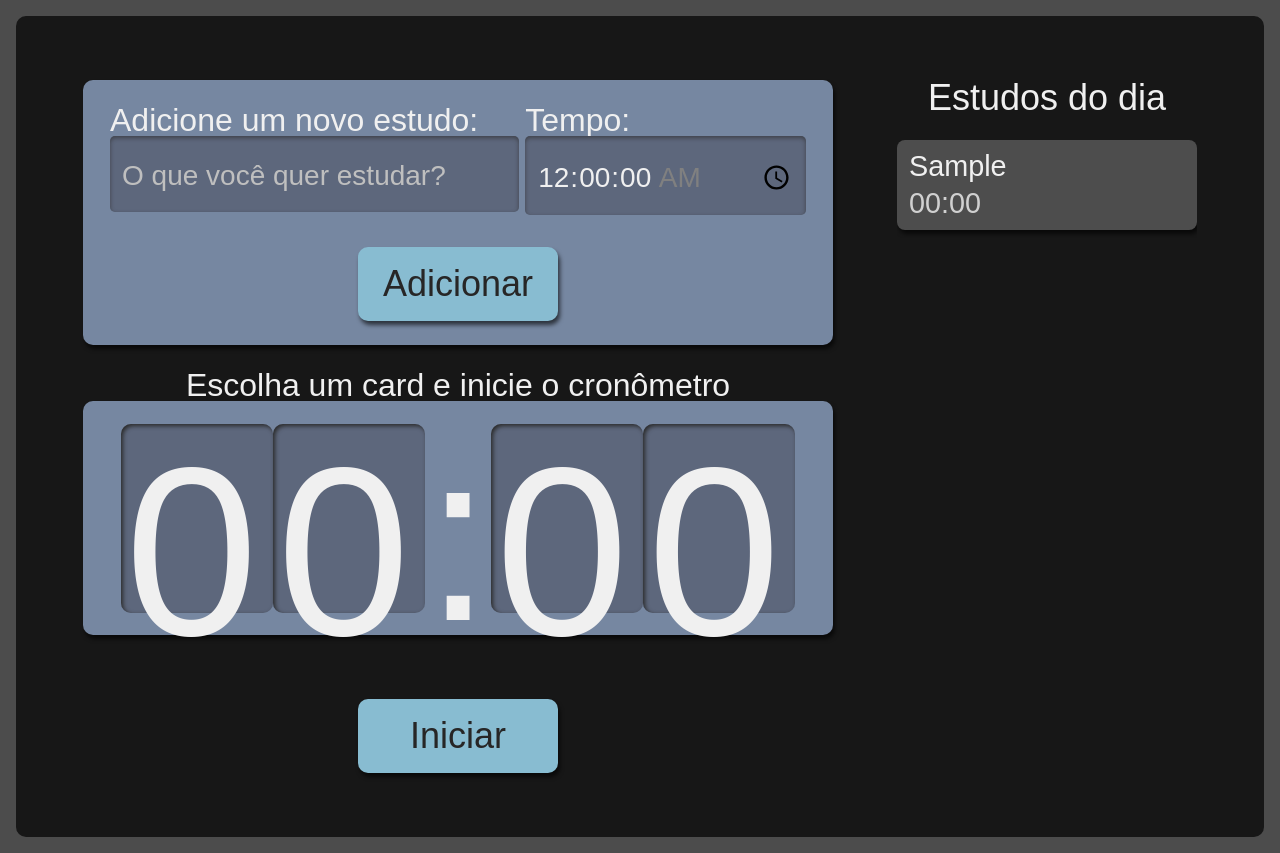
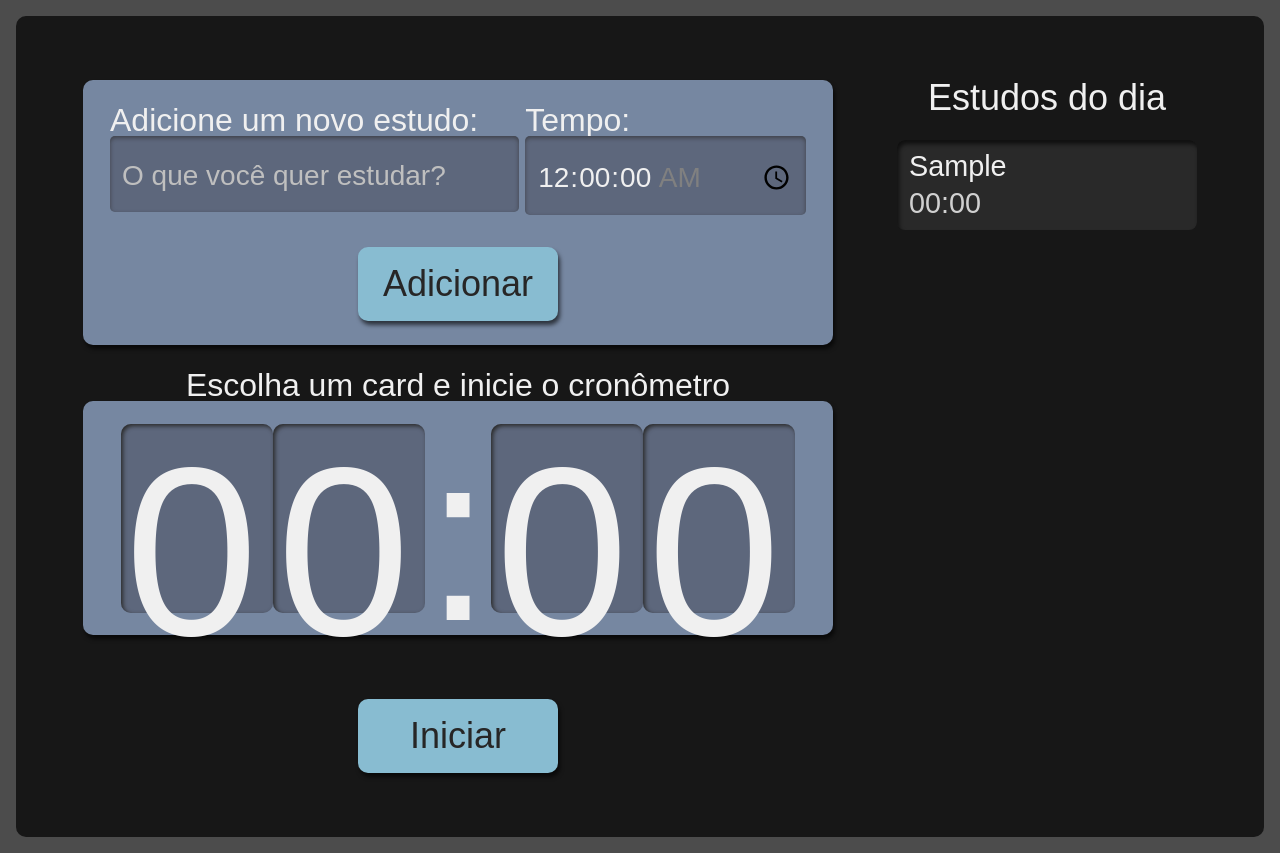
Before and after one commit to VeviciSoftware/AluraStudies, a React (Create React App) app: page / in a window 1280 px wide. Both pictures are taken after typing "Sample" into the empty fields and a click on the button "Adicionar". Built offline with nearby package versions, Linux system fonts and the light colour scheme.

Commit message:
:sparkles: feat: adição de tarefas e contador funcionando corretamente

```diff
--- /dev/null
+++ b/src/common/utils/date.ts
@@ -0,0 +1,8 @@
+export function tempoParaSegundos(tempo: string) {
+  const [horas = '0', minutos = '0', segundos = '0'] = tempo.split(':');
+
+  const horasEmSegundos = Number(horas) * 3600;
+  const minutosEmSegundos = Number(minutos) * 60;
+  return horasEmSegundos + minutosEmSegundos + Number(segundos);
+
+}
--- a/src/components/Button/index.tsx
+++ b/src/components/Button/index.tsx
@@ -3,12 +3,13 @@ import style from "./Botao.module.scss";
 
 class Botao extends React.Component<{
     type?: "button" | "submit" | "reset" | undefined
+    onClick?: () => void
     children: React.ReactNode
   }> {
   render() {
-    const { type = "button" } = this.props;
+    const { type = "button", onClick } = this.props;
     return (
-        <button type={type} className= {style.botao}>
+        <button onClick={onClick} type={type} className= {style.botao}>
           {this.props.children}
         </button>
     )
--- a/src/components/Cronometro/Relogio/index.tsx
+++ b/src/components/Cronometro/Relogio/index.tsx
@@ -1,13 +1,23 @@
 import style from "./Relogio.module.scss";
 
-export default function Relogio(){
+interface Props {
+    tempo: number | undefined
+}
+
+export default function Relogio({ tempo = 0}: Props){
+    const minutos = Math.floor(tempo / 60);
+    const segundos = tempo % 60;
+    const [minutosDezena, minutoUnidade] = String(minutos).padStart(2, '0');
+    const [segundosDezena, segundoUnidade] = String(segundos).padStart(2, '0');
+
+
     return (
         <>
-            <span className={style.relogioNumero}>0</span>
-            <span className={style.relogioNumero}>0</span>
+            <span className={style.relogioNumero}>{minutosDezena}</span>
+            <span className={style.relogioNumero}>{minutoUnidade}</span>
             <span className={style.relogioDivisao}>:</span>
-            <span className={style.relogioNumero}>0</span>
-            <span className={style.relogioNumero}>0</span>
+            <span className={style.relogioNumero}>{segundosDezena}</span>
+            <span className={style.relogioNumero}>{segundoUnidade}</span>
         </>
     )
 }
--- a/src/components/Cronometro/index.tsx
+++ b/src/components/Cronometro/index.tsx
@@ -1,16 +1,42 @@
 import Botao from "../Button";
 import Relogio from "./Relogio";
 import style from "./Cronometro.module.scss";
+import { tempoParaSegundos } from "../../common/utils/date";
+import { ITarefas } from "../../types/ITarefas";
+import { useState } from "react";
+import { useEffect } from "react";
 
-export default function Cronometro(){
+interface Props {
+    selecionado: ITarefas | null
+}
+
+export default function Cronometro({ selecionado }:
+    Props) {
+    const [tempo, setTempo] = useState<number>();
+
+    useEffect(() => {
+        if (selecionado?.tempo) {
+            setTempo(tempoParaSegundos(selecionado.tempo));
+        }
+    }, [selecionado])
+
+    function regressiva(contador: number = 0) {
+        setTimeout(() => {
+            if (contador > 0) {
+                setTempo(contador - 1);
+                return regressiva(contador - 1);
+            }
+        }, 1000);
+    }
+    //console.log('Cronometro', tempoParaSegundos('01:01:01'))
     return (
         <div className={style.cronometro}>
             <p className={style.titulo}>Escolha um card e inicie o cronômetro</p>
             <div className={style.relogioWrapper}>
-                <Relogio />
+                <Relogio tempo={tempo} />
             </div>
 
-            <Botao>
+            <Botao onClick={() => regressiva(tempo)}>
                 Iniciar
             </Botao>
         </div>
--- /dev/null
+++ b/src/components/Lista/Item/Item.module.scss
@@ -0,0 +1,50 @@
+.item {
+    background-color: #4D4D4D;
+    border-radius: 8px;
+    box-shadow: 2px 4px 4px #0000009F;
+    padding: 12px;
+    margin-bottom: 8px;
+    position: relative;
+    cursor: pointer;
+
+    h3 {
+      margin-bottom: 8px;
+      word-break: break-all;
+    }
+
+    span {
+      color: #D0D0D0;
+    }
+
+    @media screen and (min-width:1280px) {
+      font-size: 1.8rem;
+    }
+  }
+
+  .itemSelecionadoDefault {
+    background-color: #292929;
+    box-shadow: 2px 4px 4px #0000009F inset;
+  }
+
+  .itemSelecionadoPositive {
+    background-color: #1aabc5;
+    box-shadow: 2px 4px 4px #0000009F inset;
+  }
+
+  .itemCompletado {
+    background-color: #566F42;
+    cursor: auto;
+
+    .concluido {
+      display: block;
+      background-image: url('../../../assets/img/check-mark.svg');
+      background-repeat: no-repeat;
+      background-size: 38px 38px;
+      position: absolute;
+      top: 50%;
+      right: 12px;
+      transform: translateY(-50%);
+      width: 42px;
+      height: 43px;
+    }
+  }
--- a/src/components/Lista/Item/index.tsx
+++ b/src/components/Lista/Item/index.tsx
@@ -1,10 +1,32 @@
 import { ITarefas } from '../../../types/ITarefas';
-import style from '../Lista.module.scss';
+import style from './Item.module.scss';
 
-export default function Item({tarefa, tempo, selecionado, completado, id}: ITarefas) {
-  console.log('item atual:', tarefa, tempo, selecionado, completado, id);
+interface Props extends ITarefas {
+  selecionarTarefa: (tarefaSelecionada: ITarefas) => void
+}
+
+export default function Item(
+  {
+   tarefa,
+   tempo,
+   selecionado,
+   completado,
+   id,
+   selecionarTarefa
+  }: Props) {
+  //console.log('item atual:', tarefa, tempo, selecionado, completado, id);
   return (
-    <li className={style.item}>
+    <li className={`${style.item} ${selecionado ? style.itemSelecionadoPositive : style.itemSelecionadoDefault }`}
+        onClick={() => selecionarTarefa(
+      {
+        tarefa,
+        tempo,
+        selecionado,
+        completado,
+        id
+      }
+
+    )}>
         <h3>{tarefa}</h3>
         <span>{tempo}</span>
     </li>
--- a/src/components/Lista/Lista.module.scss
+++ b/src/components/Lista/Lista.module.scss
@@ -27,49 +27,3 @@
       }
     }
   }
-
-  .item {
-    background-color: #4D4D4D;
-    border-radius: 8px;
-    box-shadow: 2px 4px 4px #0000009F;
-    padding: 12px;
-    margin-bottom: 8px;
-    position: relative;
-    cursor: pointer;
-
-    h3 {
-      margin-bottom: 8px;
-      word-break: break-all;
-    }
-
-    span {
-      color: #D0D0D0;
-    }
-
-    @media screen and (min-width:1280px) {
-      font-size: 1.8rem;
-    }
-  }
-
-  .itemSelecionado {
-    background-color: #292929;
-    box-shadow: 2px 4px 4px #0000009F inset;
-  }
-
-  .itemCompletado {
-    background-color: #566F42;
-    cursor: auto;
-
-    .concluido {
-      display: block;
-      background-image: url('../../assets/img/check-mark.svg');
-      background-repeat: no-repeat;
-      background-size: 38px 38px;
-      position: absolute;
-      top: 50%;
-      right: 12px;
-      transform: translateY(-50%);
-      width: 42px;
-      height: 43px;
-    }
-  }
--- a/src/components/Lista/index.tsx
+++ b/src/components/Lista/index.tsx
@@ -2,15 +2,20 @@ import style from './Lista.module.scss';
 import Item from './Item';
 import { ITarefas } from '../../types/ITarefas';
 
-function Lista( {tarefas}: { tarefas: ITarefas[] }) {
+interface Props {
+    tarefas: ITarefas[],
+    selecionarTarefa: (tarefaSelecionada: ITarefas) => void
+}
 
+function Lista( {tarefas, selecionarTarefa}: Props ) {
     return (
         <aside className={style.listaTarefas}>
             <h2>Estudos do dia</h2>
             <ul>
-                {tarefas.map((item, index) => (
+                {tarefas.map((item) => (
                     <Item
-                        key={index}
+                        selecionarTarefa={selecionarTarefa}
+                        key={item.id}
                        {...item}
                     />
                 ))}
--- a/src/pages/App.tsx
+++ b/src/pages/App.tsx
@@ -7,11 +7,24 @@ import { ITarefas } from '../types/ITarefas';
 
 function App() {
   const [tarefas, setTarefas] = useState<ITarefas[] | [] >([]);
+  const [selecionado, setSelecionado] = useState<ITarefas | null>(null);
+
+  function selecionarTarefa(tarefaSelecionada: ITarefas) {
+    setSelecionado(tarefaSelecionada);
+    setTarefas(tarefasAnteriores => tarefasAnteriores.map(tarefa => ({
+      ...tarefa,
+      selecionado: tarefa.id === tarefaSelecionada.id ? true : false
+    })));
+  }
+
   return (
     <div className={style.AppStyle}>
       <Formulario setTarefas= {setTarefas} />
-      <Lista tarefas={tarefas} />
-      <Cronometro />
+      <Lista
+        tarefas={tarefas}
+        selecionarTarefa={selecionarTarefa}
+      />
+      <Cronometro selecionado={selecionado} />
     </div>
   );
 }
--- a/tsconfig.json
+++ b/tsconfig.json
@@ -19,6 +19,7 @@
     "isolatedModules": true,
     "noEmit": true,
     "jsx": "react-jsx",
+    "downlevelIteration": true,
     "plugins": [
       {
         "name": "typescript-plugin-css-modules"
```
